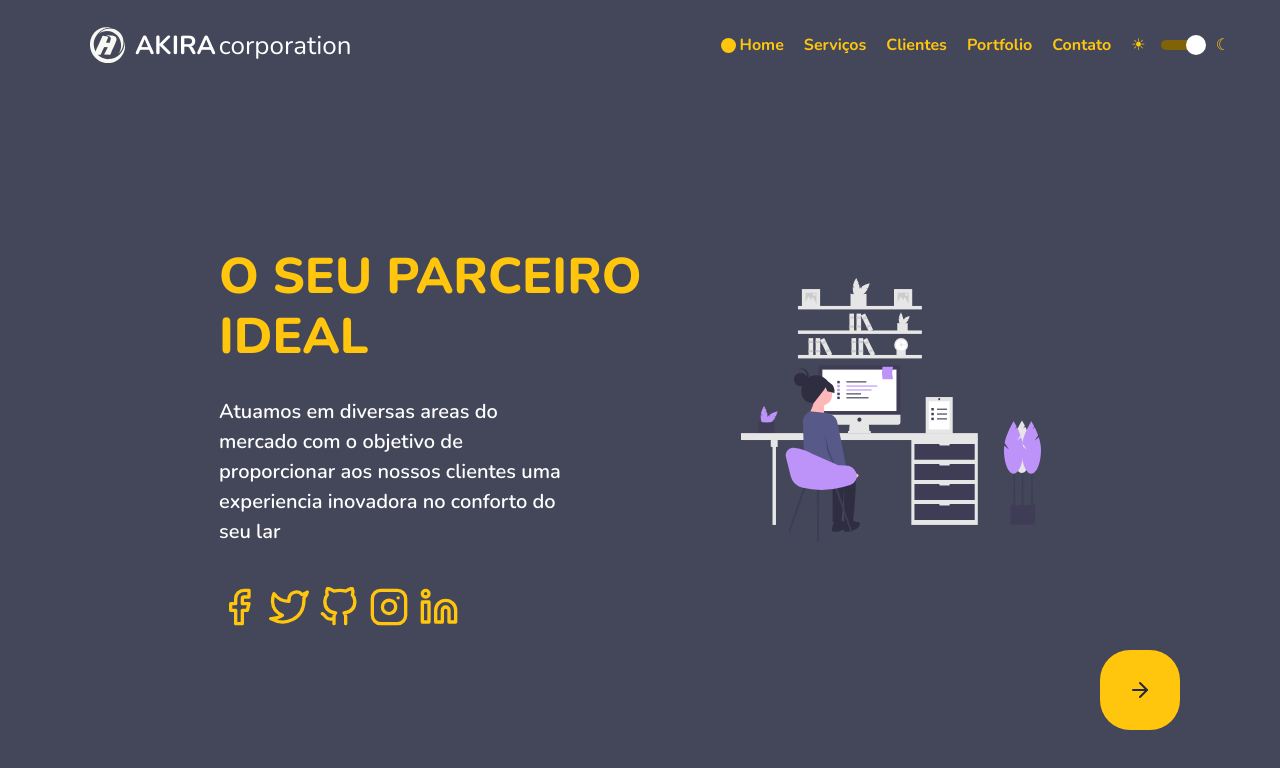
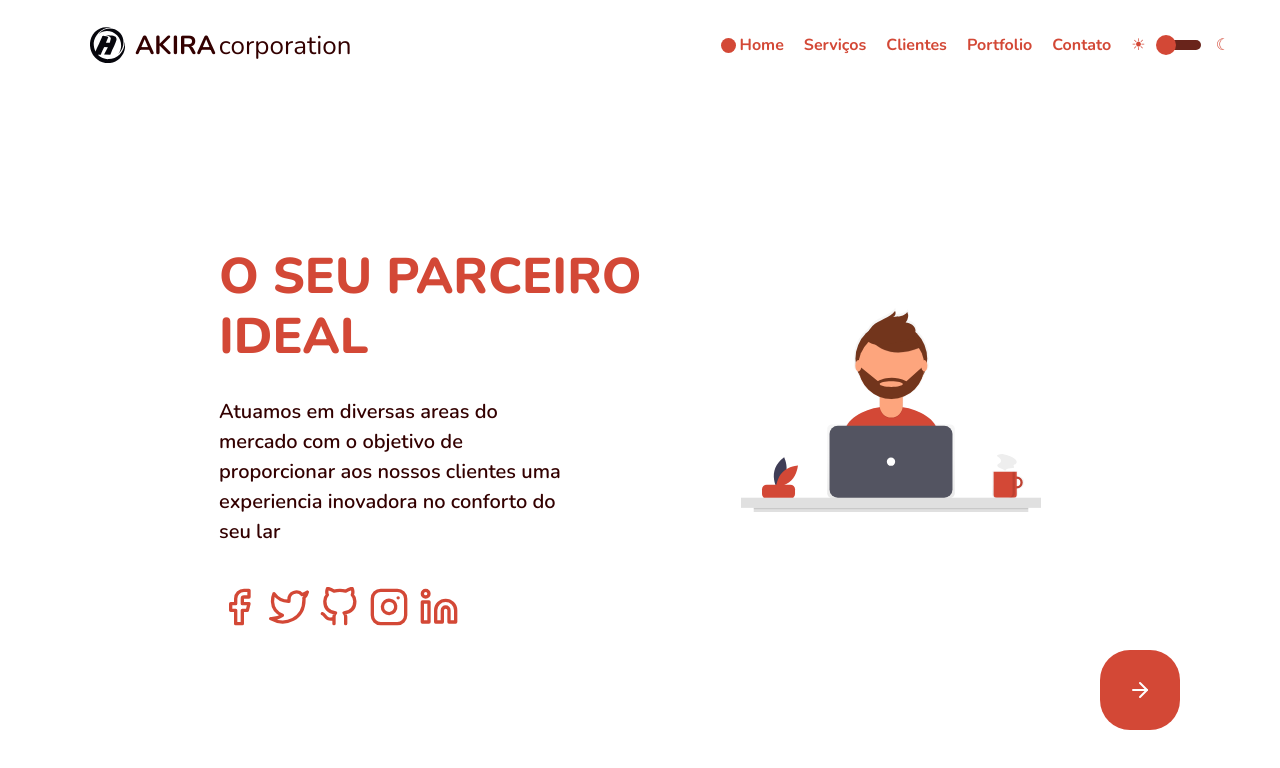
Before and after one commit to kidiatoliny/akira_web, a React (Create React App) app: page / in a window 1280 px wide. Shown: the top 768 px of the page. Built offline with nearby package versions, Linux system fonts and the light colour scheme.

Commit message:
fix next button

```diff
--- a/src/App.tsx
+++ b/src/App.tsx
@@ -6,7 +6,7 @@ import { darkTheme, lightTheme } from './theme'
 import GlobalStyles from './theme/GlobalStyles'
 
 const App: React.FC = () => {
-  const [theme, setTheme] = useState(darkTheme)
+  const [theme, setTheme] = useState(lightTheme)
   // const toggleTheme = () => {
   //   setTheme(theme.type === 'dark' ? lightTheme : darkTheme)
   // }
--- a/src/components/Button/NextButton.tsx
+++ b/src/components/NextButton/index.tsx
@@ -9,11 +9,14 @@ interface Props {
   link: string
 }
 const Button: React.FC<Props> = ({ link }) => {
-  const { colors } = useContext(ThemeContext)
+  const { colors, type } = useContext(ThemeContext)
   return (
     <NextButton>
       <Link to={link}>
-        <FiArrowRight size={10} color={colors.secondary} />
+        <FiArrowRight
+          size={10}
+          color={type === 'dark' ? colors.secondary : '#fff'}
+        />
       </Link>
     </NextButton>
   )
--- a/src/components/Button/styles.ts
+++ b/src/components/NextButton/styles.ts
@@ -18,9 +18,6 @@ export const NextButton = styled.div`
     }
     &:hover {
       background: ${props => props.theme.colors.hoverColor};
-      svg {
-        filter: invert();
-      }
     }
     @media (max-width: 600px) {
       width: 5rem;
--- a/src/components/ToggleTheme/index.tsx
+++ b/src/components/ToggleTheme/index.tsx
@@ -23,6 +23,7 @@ const ToggleTheme: React.FC<Props> = ({ onChange }) => {
         handleDiameter={20}
         onColor={shade(0.5, colors.primary)}
         offColor={shade(0.5, colors.primary)}
+        offHandleColor={colors.primary}
       />
       <Icon> ☾ </Icon>
     </Container>
--- a/src/pages/Home/index.tsx
+++ b/src/pages/Home/index.tsx
@@ -1,9 +1,11 @@
-import React from 'react'
+import React, { useContext } from 'react'
+import { ThemeContext } from 'styled-components'
 
-import NextButton from '../../components/Button/NextButton'
 import Layout from '../../components/Layout'
+import NextButton from '../../components/NextButton'
 import SocialIcons from '../../components/SocialIcons'
-import logo from './../../assets/home_illustration.svg'
+import logoDark from './../../assets/designer_dark.svg'
+import logoLight from './../../assets/designer.svg'
 import {
   MainContent,
   Description,
@@ -15,6 +17,7 @@ import {
   SocialIconsWrapper
 } from './styles'
 const Home: React.FC = () => {
+  const { type } = useContext(ThemeContext)
   return (
     <Layout>
       <Container>
@@ -30,7 +33,7 @@ const Home: React.FC = () => {
               <SocialIcons />
             </SocialIconsWrapper>
           </Description>
-          <Logo src={logo} alt="akira logo" />
+          <Logo src={type === 'dark' ? logoDark : logoLight} alt="akira logo" />
         </MainContent>
         <Footer>
           <NextButton link="/" />
--- a/src/theme/index.ts
+++ b/src/theme/index.ts
@@ -22,7 +22,7 @@ const dark = {
     primary: '#FFC60D',
     secondary: '#282A36',
     body: '#FFFFFF',
-    hoverColor: '#56CCF2',
+    hoverColor: '#737373',
     cyan: '#56CCF2',
     green: '#50FA7B',
     orange: '#FFB86C',
@@ -36,11 +36,11 @@ const dark = {
 const light = {
   type: 'light',
   colors: {
-    background: '#d5d3d3',
+    background: '#fff',
     body: '#330000',
     primary: '#d34836',
-    secondary: '#FFC60D',
-    hoverColor: '#0077B5',
+    secondary: '#44475A',
+    hoverColor: '#737373',
     cyan: '#56CCF2',
     green: '#50FA7B',
     orange: '#FFB86C',
```
Also changed, not shown: src/assets/designer.svg (added), src/assets/designer_dark.svg (added).
